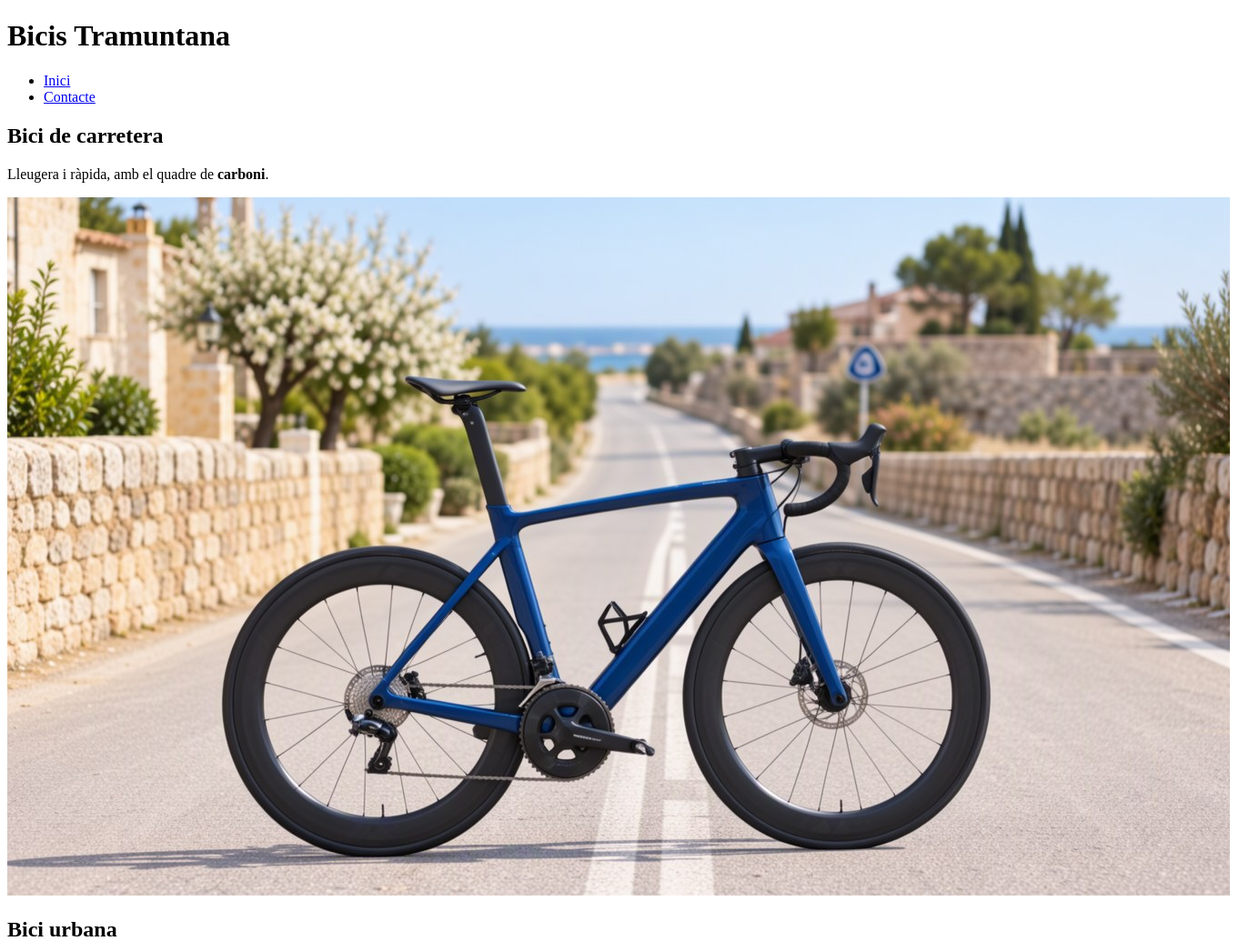
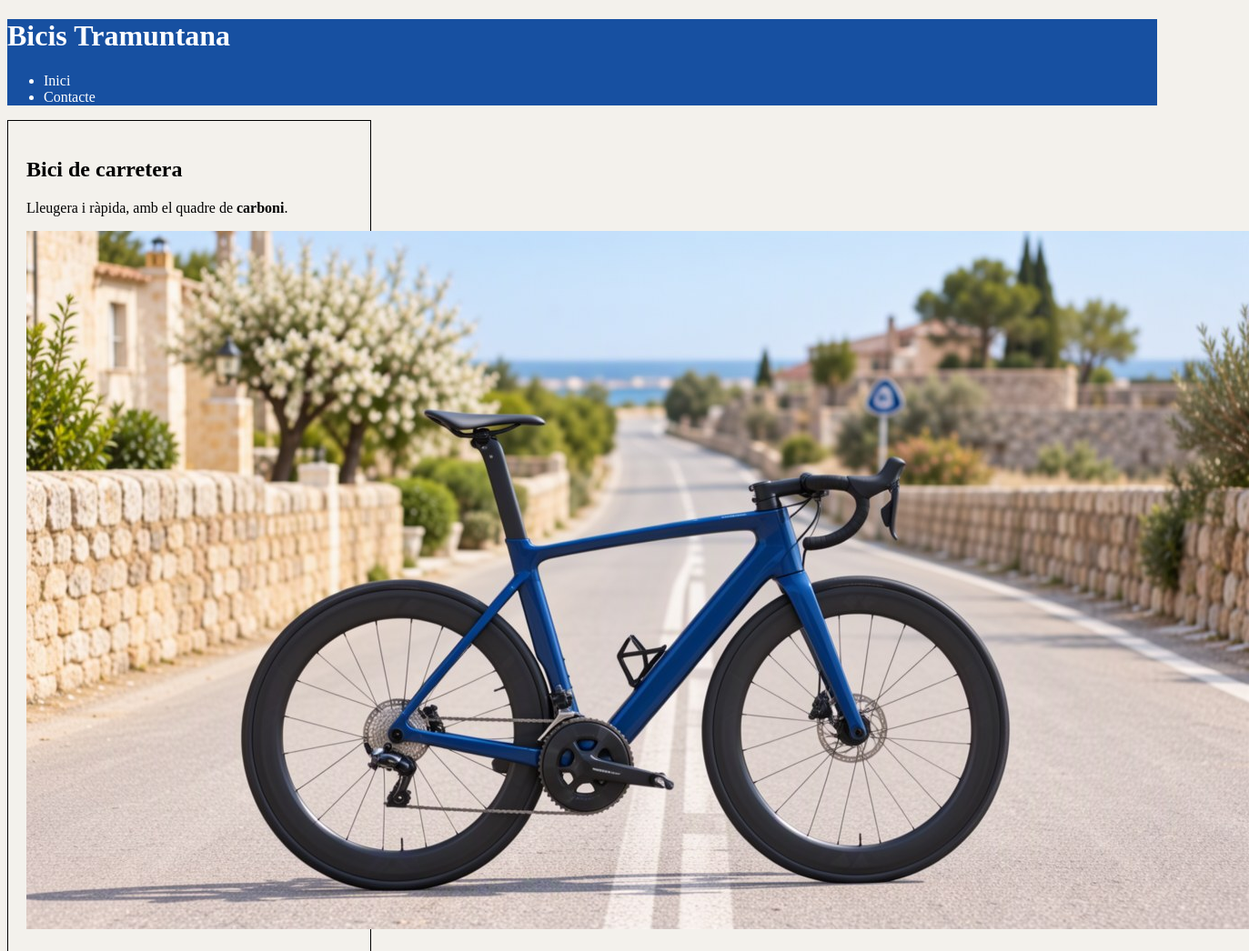
Before and after one commit to tcaimari/caimari_crespi_toni_correcio_examen1, a plain HTML site: page index.html in a window 1280 px wide. Shown: the top 1046 px of the page at 91% size, 1373 px wide, since content can reach past the window. Drawn offline with Linux system fonts and the light colour scheme.

Commit message:
estils.css acabat

```diff
--- a/css/estils.css
+++ b/css/estils.css
@@ -15,3 +15,40 @@ body {
 }
 
 /* 16px */
+
+:root {
+    --principal: #1750a1;
+    --fons: #f3f1ec;
+}
+
+body {
+    background-color: var(--fons);
+}
+
+header {
+    background-color: var(--principal);
+    color: white;
+}
+
+h1 {
+    font-size: 3.2rem;
+}
+
+/* 32px */
+h2 {
+    font-size: 2.4rem;
+}
+
+/* 24px */
+
+nav a {
+    color: white;
+    text-decoration: none;
+}
+
+article {
+    width: 400px;
+    padding: 20px;
+    border: 1px solid black;
+    margin-bottom: 20px;
+}
```
